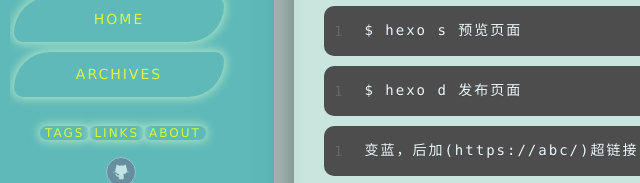
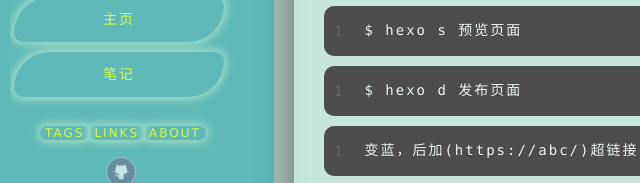
Before and after one commit to remithephy/remithephy.github.io, a plain HTML site: page 2022/01/05/hello-world/index.html in a window 1280 px wide. Shown: the part 353-536 px from the top of the page, 36-676 px from the left. Drawn offline with nearby package versions, Linux system fonts and the light colour scheme; a script that the page names is missing; a web font is replaced by a local one.

Commit message:
Site updated: 2022-01-05 19:20:22

```diff
--- a/2022/01/05/hello-world/index.html
+++ b/2022/01/05/hello-world/index.html
@@ -66,9 +66,9 @@
 					<nav class="header-menu">
 						<ul>
 
-							<li><a href="/">Home</a></li>
+							<li><a href="/">主页</a></li>
 
-							<li><a href="/archives">Archives</a></li>
+							<li><a href="/archives">笔记</a></li>
 
 						</ul>
 					</nav>
@@ -137,9 +137,9 @@
 			<nav class="header-menu">
 				<ul>
 
-					<li><a href="/">Home</a></li>
+					<li><a href="/">主页</a></li>
 
-					<li><a href="/archives">Archives</a></li>
+					<li><a href="/archives">笔记</a></li>
 
 		        <div class="clearfix"></div>
 				</ul>
```
Also changed, not shown: 2022/01/05/sample-post/index.html (+4 -4 lines), archives/2022/01/index.html (+4 -4 lines), archives/2022/index.html (+4 -4 lines), archives/index.html (+4 -4 lines), index.html (+4 -4 lines).
